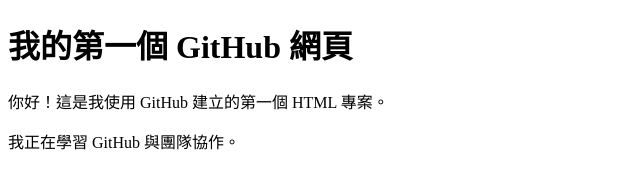
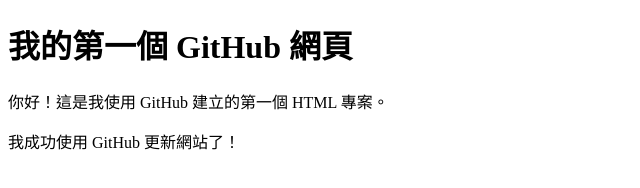
Before and after one commit to Charlie-ljz/github-practice, a plain HTML site: page index.html in a window 1280 px wide. Shown: the full height of the page, 0-640 px from the left. Drawn offline with Linux system fonts and the light colour scheme.

Commit message:
更新首頁文字
更新首頁文字

```diff
--- a/index.html
+++ b/index.html
@@ -9,6 +9,6 @@
 <body>
   <h1>我的第一個 GitHub 網頁</h1>
   <p>你好！這是我使用 GitHub 建立的第一個 HTML 專案。</p>
-  <p>我正在學習 GitHub 與團隊協作。</p>
+  <p>我成功使用 GitHub 更新網站了！</p>
 </body>
 </html>
```
